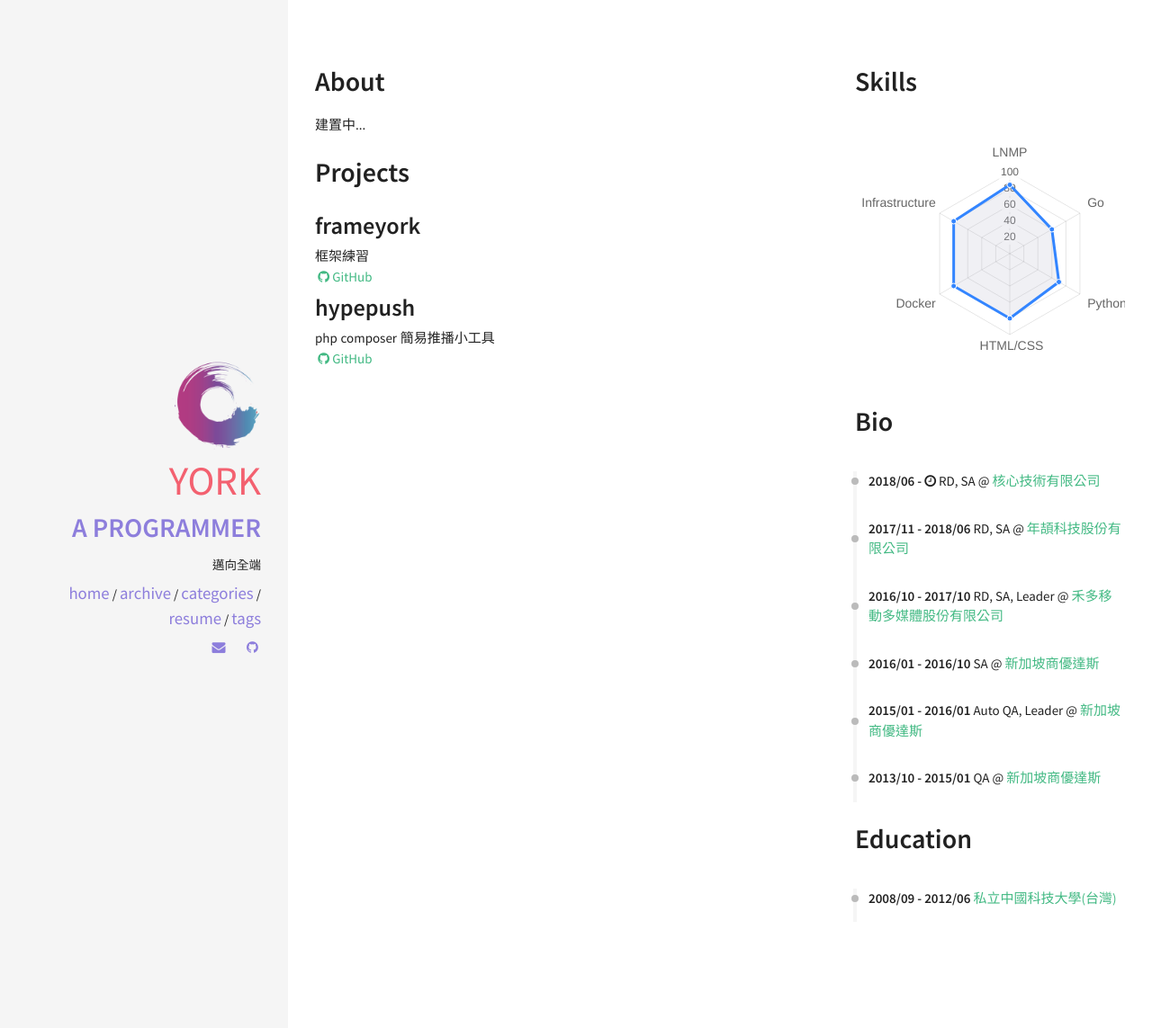
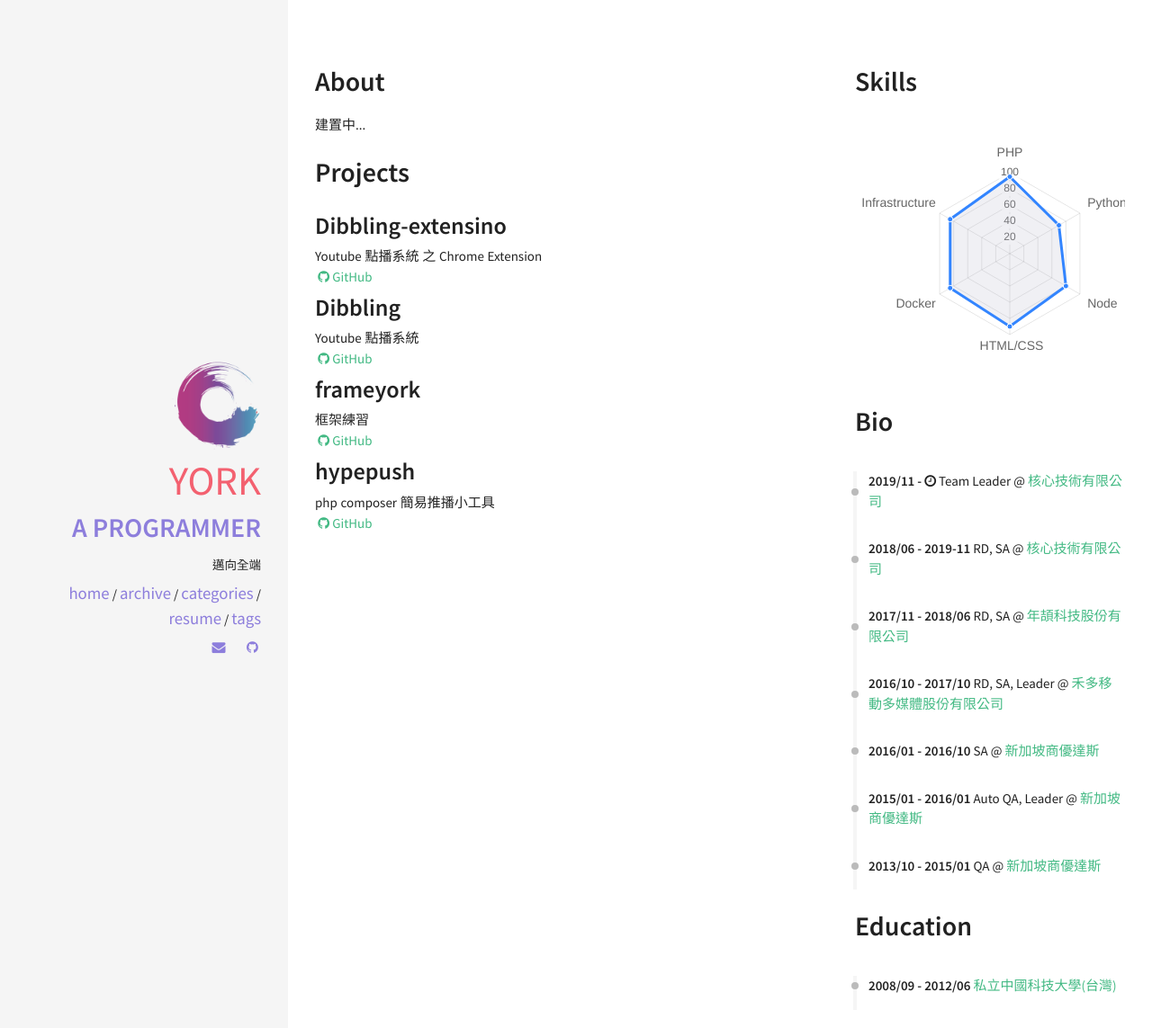
Before and after one commit to linyork/linyork.github.io, a Jekyll site: the page built from resume.html, in a window 1280 px wide. Shown: the top 1143 px of the page at 90% size. Built offline with Jekyll 4.4.1, drawn with Linux system fonts in a browser that asks for light colours; nearby versions of some CDN libraries.

Commit message:
更新個人資料

```diff
--- a/_data/index/careers.yml
+++ b/_data/index/careers.yml
@@ -1,9 +1,14 @@
 # careers section data
 # if you don't have language feature(language.yml is empty), ignore "i18n" items
 - name: 核心技術有限公司
-  link:
-  date: 2018/06 - <i class="fa fa-clock-o" aria-hidden="true" title="Until Now"></i>
-  job:  RD, SA
+  link: https://core-tech.tw/
+  date: 2019/11 - <i class="fa fa-clock-o" aria-hidden="true" title="Until Now"></i>
+  job:  Team Leader
+
+- name: 核心技術有限公司
+  link: https://core-tech.tw/
+  date: 2018/06 - 2019-11
+  job: RD, SA
 
 - name: 年頡科技股份有限公司
   link:
@@ -11,7 +16,7 @@
   job:  RD, SA
 
 - name: 禾多移動多媒體股份有限公司
-  link:
+  link: https://www.avividai.com/
   date: 2016/10 - 2017/10
   job:  RD, SA, Leader
 
--- a/_data/index/projects.yml
+++ b/_data/index/projects.yml
@@ -1,3 +1,13 @@
+- name: Dibbling-extensino
+  descr: "Youtube 點播系統 之 Chrome Extension "
+  image: pong.png
+  github: https://github.com/linyork/dibbling-extension
+
+- name: Dibbling
+  descr: "Youtube 點播系統"
+  image: pong.png
+  github: https://github.com/linyork/dibbling
+
 - name: frameyork
   descr: "框架練習"
   image: pong.png
--- a/_data/index/skills.yml
+++ b/_data/index/skills.yml
@@ -2,5 +2,5 @@
 
 label: Ability
 id : cs
-aspects: LNMP, Go, Python, HTML/CSS, Docker, Infrastructure
-percentage: 85, 60, 70, 80, 80, 80
+aspects: PHP, Python, Node, HTML/CSS, Docker, Infrastructure
+percentage: 95, 70, 80, 90, 85, 85
```
